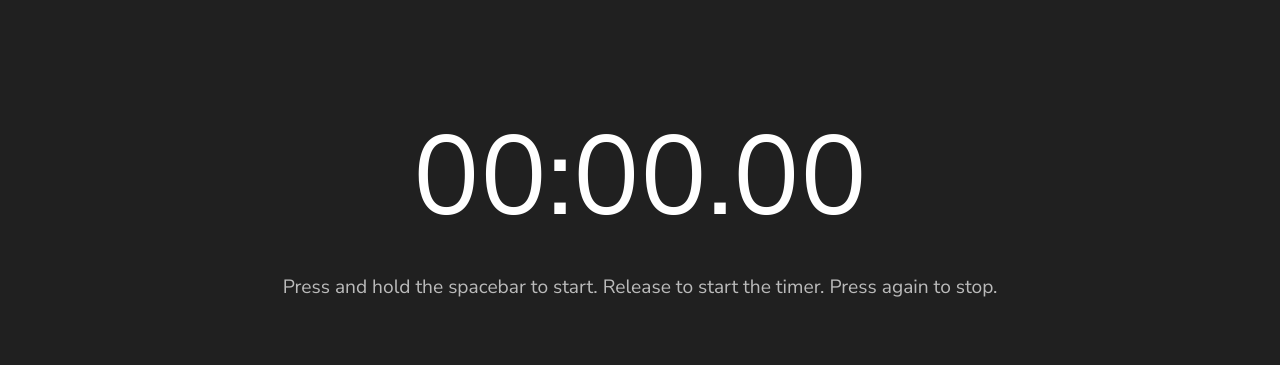
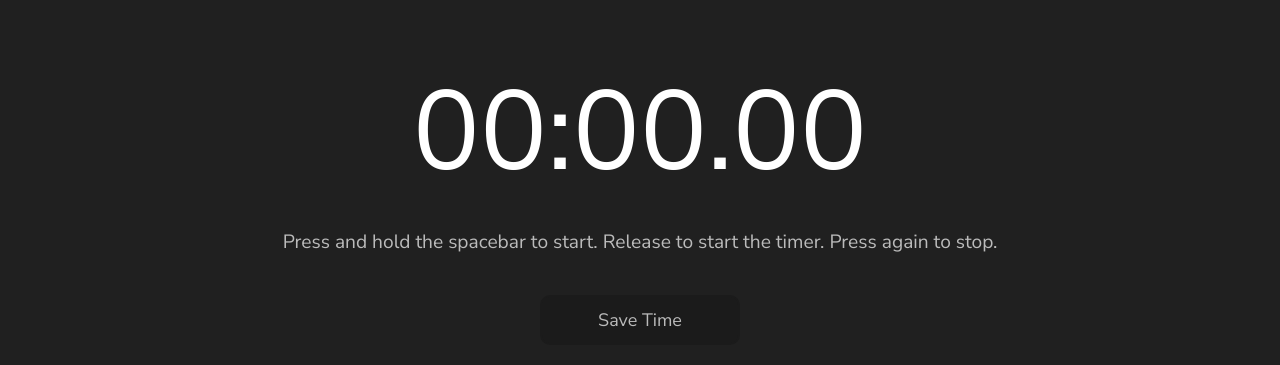
Before and after one commit to Hadevsh/Cuben, a plain HTML site: page index.html in a window 1280 px wide. Shown: the part 189-554 px from the top of the page. Drawn offline with Linux system fonts and the light colour scheme.

Commit message:
Add save time button

```diff
--- a/css/index.css
+++ b/css/index.css
@@ -97,3 +97,8 @@
     color: var(--text);
     border: 2px solid #2b2b2b;
 }
+
+.save-time {
+    margin-top: 40px;
+    width: 200px;
+}
--- a/css/style.css
+++ b/css/style.css
@@ -12,6 +12,22 @@
     font-family: "Nunito Sans", serif;
     background: var(--background);
     color: var(--foreground);
+}
+
+button {
+    background: var(--nav-background);
+    font-size: 18px;
+    height: 50px;
+    width: 100px;
+    border: 0;
+    border-radius: 10px;
+    border: 2px solid var(--nav-background);
+    transition: 0.3s;
+}
+
+button:hover {
+    color: var(--text);
+    border: 2px solid #2b2b2b;
 }
 
 /* The side navigation menu */
--- a/index.html
+++ b/index.html
@@ -26,6 +26,7 @@
         <div class="timer-container">
             <div id="timer">00:00.00</div>
             <div class="instructions">Press and hold the spacebar to start. Release to start the timer. Press again to stop.</div>
+            <button class="save-time">Save Time</button>
         </div>
     </div>
 
```
